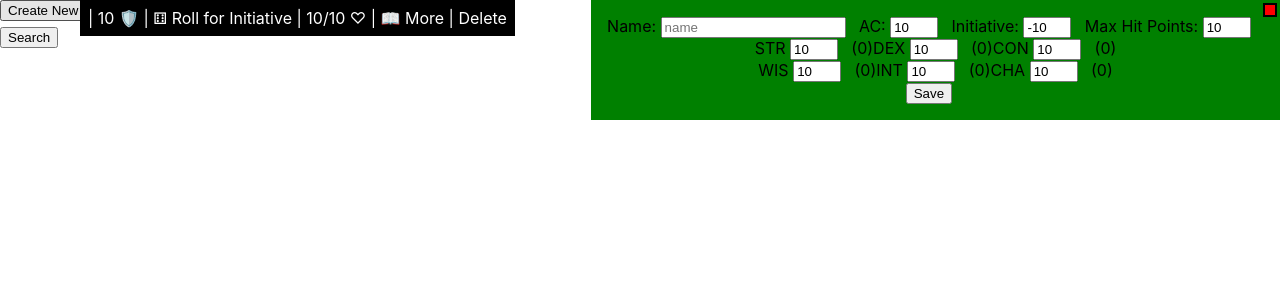
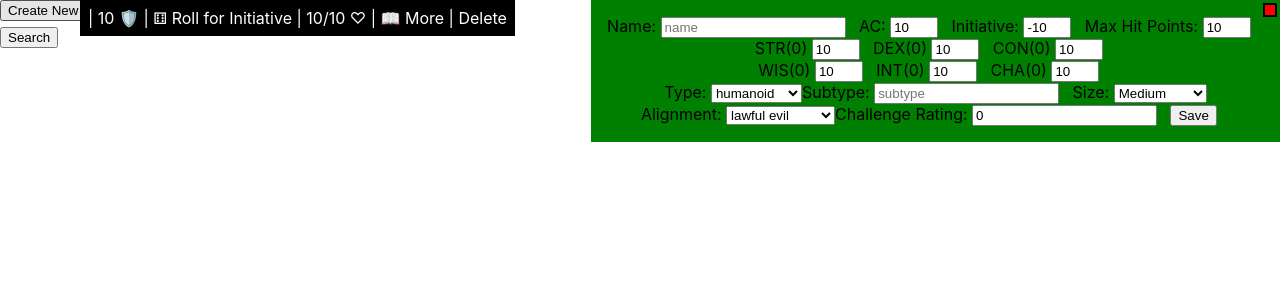
Before and after one commit to brewchetta/monstrous-initiative-tracker, a React (Create React App) app: page / in a window 1280 px wide. Both pictures are taken after a click on the button "Create New Character". Shown: the top 300 px of the page. Built offline with nearby package versions, Linux system fonts and the light colour scheme.

Commit message:
added various monster properties to detail

```diff
--- a/src/components/detail-modal/CharacterDetailCard.js
+++ b/src/components/detail-modal/CharacterDetailCard.js
@@ -20,7 +20,13 @@ export default function CharacterDetailCard({character, updateCharacter}) {
 
   // HELPERS //
 
-  const modifier = attribute => Math.floor((formInputs[attribute] - 10) / 2)
+  const modifier = attribute => {
+    let mod = Math.floor((formInputs[attribute] - 10) / 2)
+    if (mod > 10) {
+      mod = `+${mod}`
+    }
+    return mod
+  }
 
   // RENDER METHODS //
 
@@ -44,18 +50,41 @@ export default function CharacterDetailCard({character, updateCharacter}) {
     )
   }
 
+  const renderSelectField = (name, ...options) => {
+    return (
+      <select onChange={handleChange}
+      name={name}
+      value={formInputs[name]}>
+        {options.map(name => <option key={name} value={name}>{name}</option>)}
+      </select>
+    )
+  }
+
+  console.log(character)
+  console.log("TODO: Double check alignments from API")
+
+
   return (
     <form id="character-detail-form" onSubmit={handleSubmit}>
+
       <span>Name: {renderInputField("name")}</span>
       <span>AC: {renderNumberField("armor_class")}</span>
       <span>Initiative: {renderNumberField("initiative")}</span>
       <span>Max Hit Points: {renderNumberField("hit_points")}</span><br/>
-      <span>STR {renderNumberField("strength")}({modifier("strength")})</span>
-      <span>DEX {renderNumberField("dexterity")}({modifier("dexterity")})</span>
-      <span>CON {renderNumberField("constitution")}({modifier("constitution")})</span><br/>
-      <span>WIS {renderNumberField("wisdom")}({modifier("wisdom")})</span>
-      <span>INT {renderNumberField("intelligence")}({modifier("intelligence")})</span>
-      <span>CHA {renderNumberField("charisma")}({modifier("charisma")})</span><br/>
+
+      <span>STR({modifier("strength")}) {renderNumberField("strength")}</span>
+      <span>DEX({modifier("dexterity")}) {renderNumberField("dexterity")}</span>
+      <span>CON({modifier("constitution")}) {renderNumberField("constitution")}</span><br/>
+      <span>WIS({modifier("wisdom")}) {renderNumberField("wisdom")}</span>
+      <span>INT({modifier("intelligence")}) {renderNumberField("intelligence")}</span>
+      <span>CHA({modifier("charisma")}) {renderNumberField("charisma")}</span><br/>
+
+      <span>Type: {renderSelectField("type", "aberration", "beast", "celestial", "construct", "dragon", "elemental", "fey", "fiend", "giant", "humanoid", "monstrosity", "ooze", "plant", "undead")}</span>
+      <span>Subtype: {renderInputField("subtype")}</span>
+      <span>Size: {renderSelectField("size", "Tiny", "Small", "Medium", "Large", "Huge", "Gargantuan")}</span><br/>
+      <span>Alignment: {renderSelectField("alignment", "lawful evil", "lawful neutral", "lawful good", "evil", "unaligned", "good", "chaotic evil", "chaotic neutral", "chaotic good")}</span>
+
+      <span>Challenge Rating: {renderInputField("challenge_rating")}</span>
 
       <input type="submit" value="Save"/>
 
```
